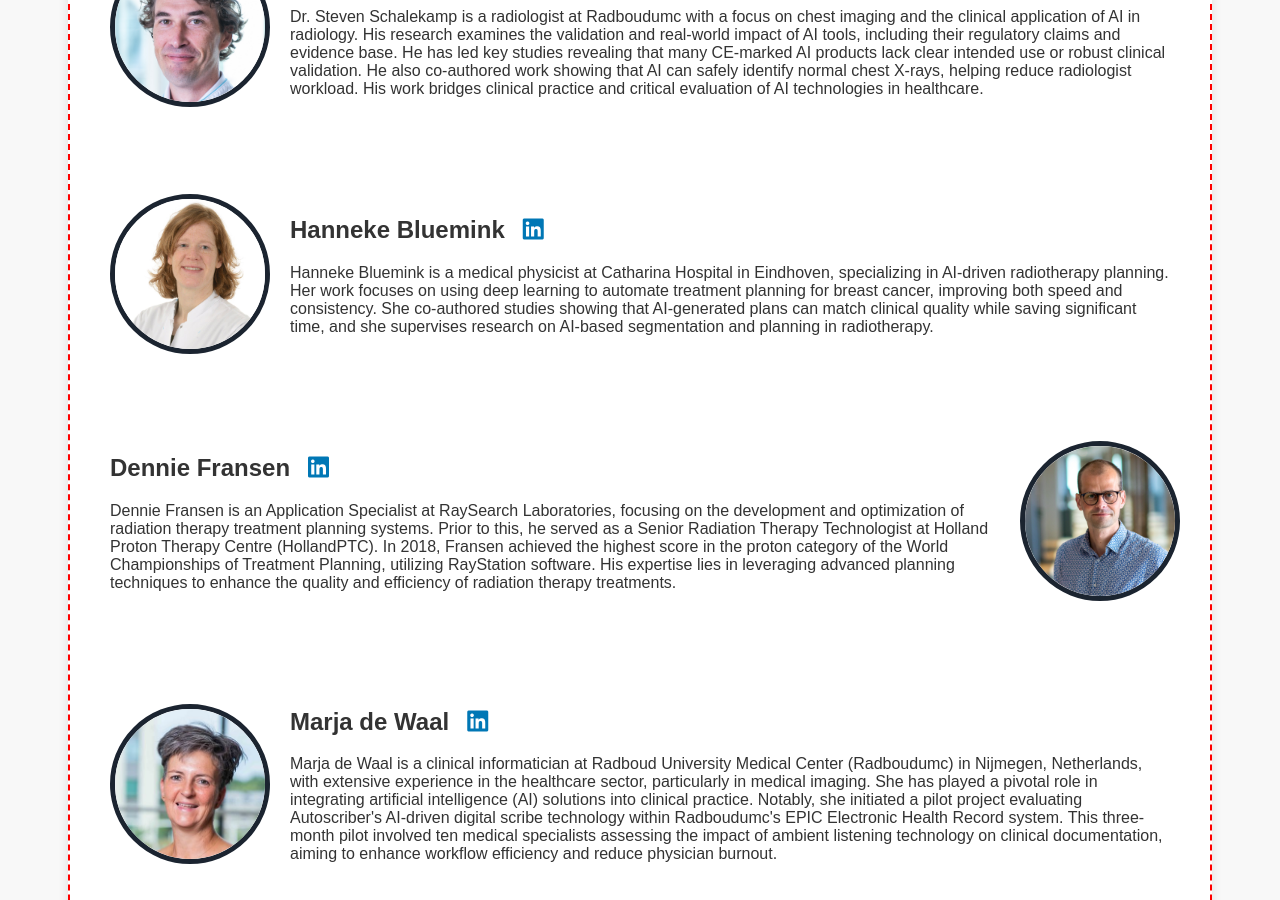
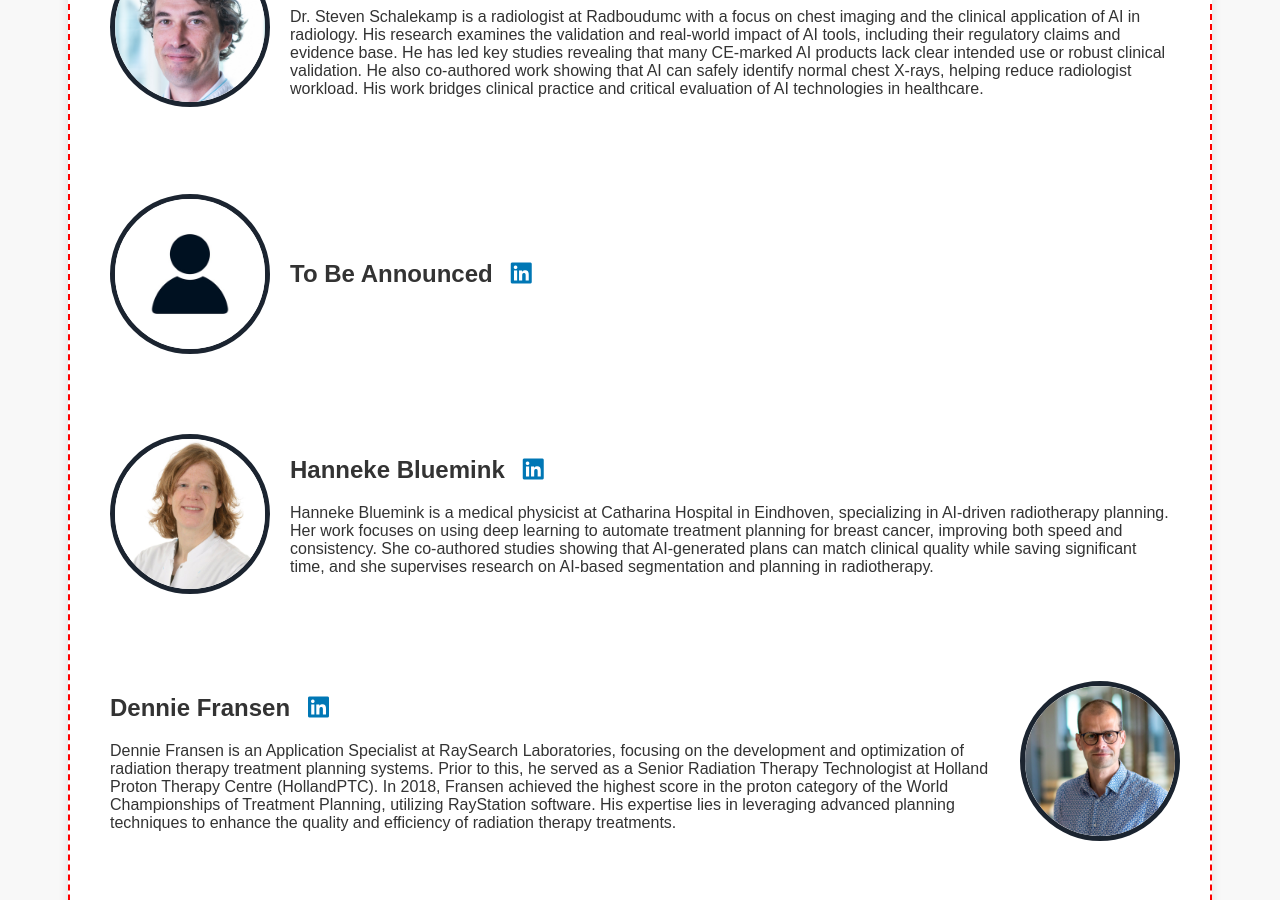
Before and after one commit to marliebesouw/marliebesouw.github.io, a Jekyll site: the page built from speakers.md, in a window 1280 px wide and 900 px high, scrolled down 2005 px. Built offline with Jekyll 4.4.1, drawn with Linux system fonts in a browser that asks for light colours.

Commit message:
added tba speaker

```diff
--- a/speakers.md
+++ b/speakers.md
@@ -97,16 +97,16 @@ title: Speakers
     </div>
 </div>
 
-<!-- <div class="speaker left" id = "Gabriele Bani">
-    <img src="{{ site.url }}/assets/img/Gabriele_Bani.jpg" alt="Gabriele Bani">
+<div class="speaker rigth" id = "TBA">
+    <img src="{{ site.url }}/assets/img/TBA.jpg" alt="TBA">
     <div class="speaker-info">
-        <h2>Gabriele Bani
-        <a href="https://www.linkedin.com/in/gabriele-bani-ai/" target="_blank" style="margin-left:3mm;">
+        <h2>To Be Announced
+        <a href="https://www.linkedin.com/in/" target="_blank" style="margin-left:3mm;">
             <i class="fa-brands fa-linkedin"></i>
         </a></h2>
-        <p> Gabriele Bani is an AI Engineer at Ellogon.AI, a company specializing in developing artificial intelligence solutions for pathology. He holds a Master's degree in Artificial Intelligence from the University of Amsterdam and has a background in Computer Science, including participation in an Erasmus+ Exchange Programme at the University of Groningen. Before joining Ellogon.AI, Gabriele founded Intrical AI, a tech startup that utilized AI and Natural Language Processing to enhance the research processes of M&A analysts. In his current role at Ellogon.AI, he focuses on creating state-of-the-art AI models aimed at improving diagnostic accuracy and efficiency in pathology. </p>
+        <p>  </p>
     </div>
-</div> -->
+</div>
 
 <div class="speaker left" id = "Hanneke Bluemink">
     <img src="{{ site.url }}/assets/img/Hanneke_Bluemink.jpg" alt="Hanneke Bluemink">
```
Also changed, not shown: assets/img/TBA.jpg (added).
